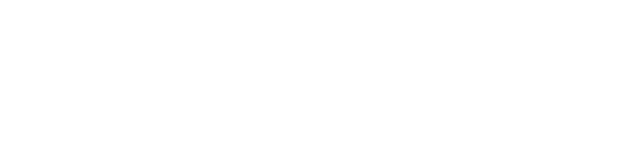
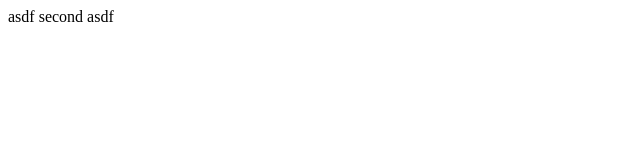
Before and after one commit to alexteacher2907/MyFirstProjectFD, a plain HTML site: page index.html in a window 1280 px wide. Shown: the whole page, without its empty margins (0-640 px from the left). Drawn offline with Linux system fonts and the light colour scheme.

Commit message:
Added text

```diff
--- a/index.html
+++ b/index.html
@@ -7,6 +7,7 @@
     <title>Document</title>
 </head>
 <body>
-
+    asdf
+    second asdf
 </body>
 </html>
```
